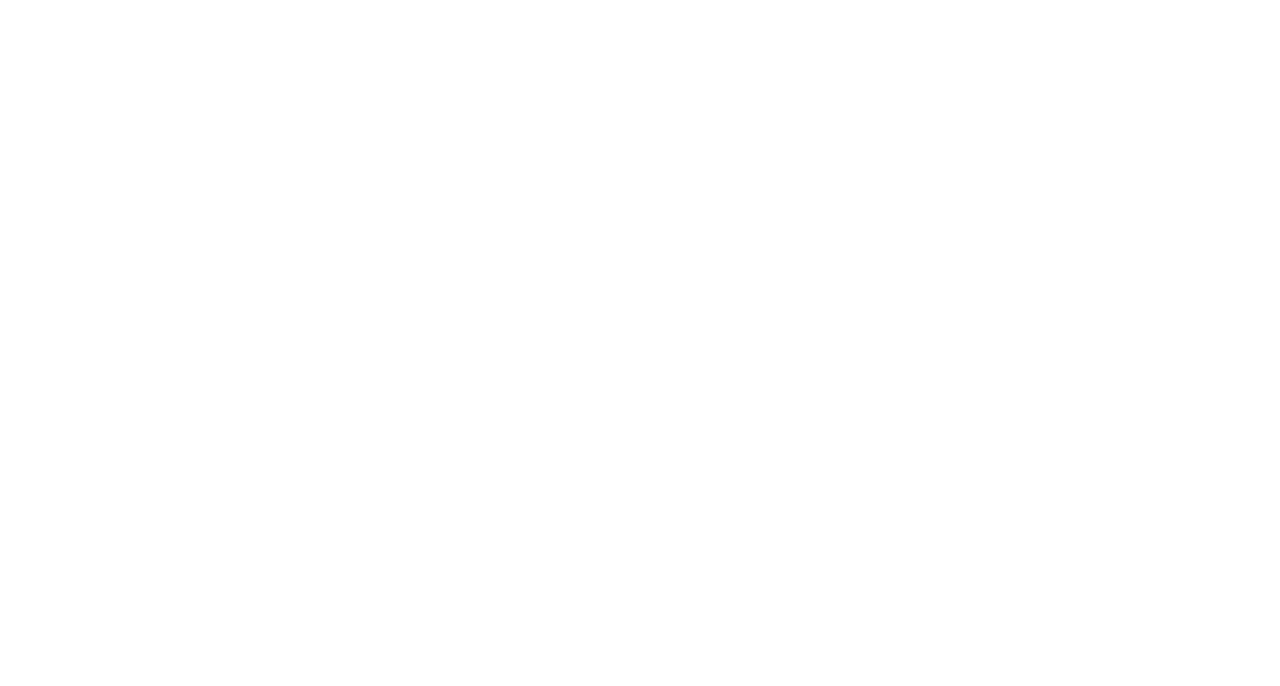
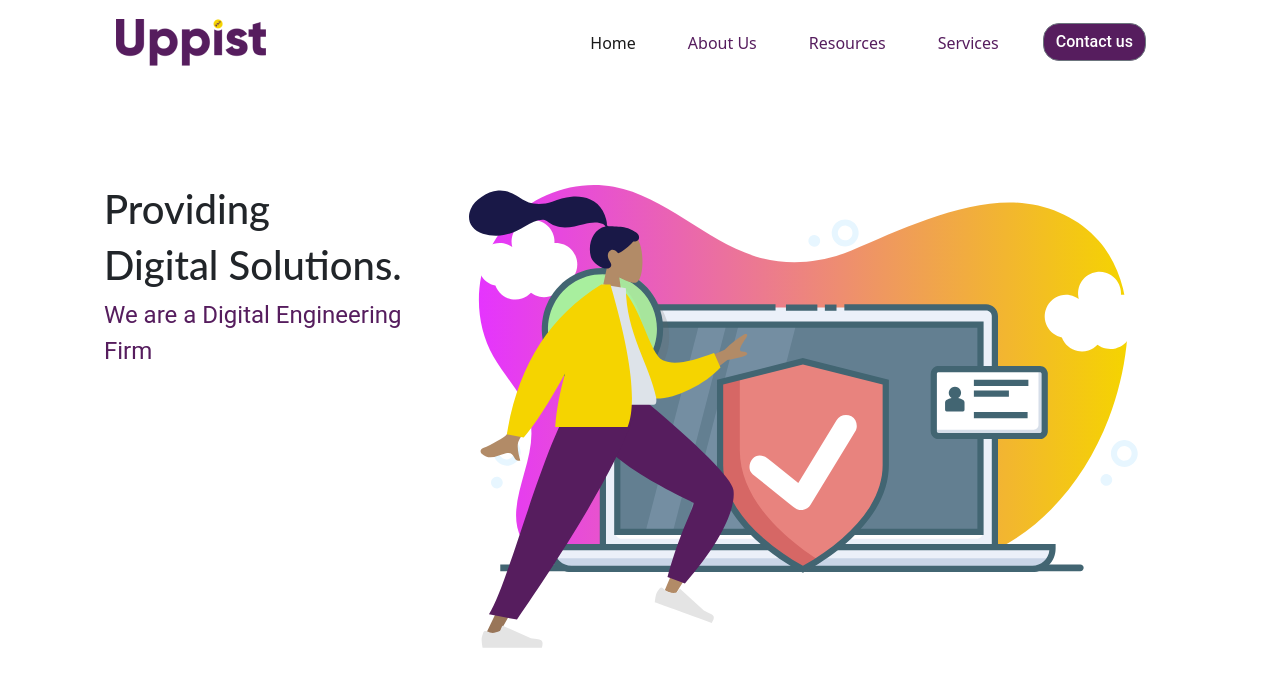
Before and after one commit to edehvictor/TECHTOR, a plain HTML site: page index.html in a window 1280 px wide. Drawn offline with Linux system fonts and the light colour scheme.

Commit message:
Finish the navbar

```diff
--- a/assets/css/style.css
+++ b/assets/css/style.css
@@ -0,0 +1,90 @@
+* {
+    box-sizing: border-box;
+
+}
+
+body {
+    margin: 0;
+    padding: 0;
+}
+
+/* .utilities */
+.overall-padding {
+    padding: 0 6.5rem;
+}
+
+/* Nav-section */
+.header-section {
+    background: #FFFFFF;
+    height: 100vh;
+}
+
+.navbar {
+    padding: 1.18775rem 6.5rem;
+    vertical-align: middle;
+    /* border: 1px solid green; */
+}
+
+.collapse {
+    justify-content: flex-end;
+}
+
+.nav-link-btn {
+    background: #561D5E;
+    font-family: Roboto;
+    font-size: 1rem;
+    font-weight: 500;
+    letter-spacing: 0em;
+}
+
+.nav-link-btn:hover {
+    background: #F5D400;
+}
+
+.nav-link {
+
+  color:#561D5E ;
+}
+
+.nav-item {
+    padding: 0 1.125rem;
+}
+
+
+/* hero-section */
+.hero-section {
+    padding-top: 6.25rem;
+}
+
+.illusration-image {
+    width: 42.163125rem;
+}
+
+.illus-details {
+    font-family: Lato;
+    font-size: 3rem;
+    font-weight: 700;
+}
+
+.illus-details-2 {
+    font-family: Roboto;
+    font-size: 1.5rem;
+    font-weight: 400;
+   color: #561D5E;
+
+}
+
+
+@media screen and (max-width:62rem) {
+    .collapse {
+        background-color: #561D5E;
+    }
+
+    .nav-link {
+        color: #FFFFFF;
+    }
+
+    .nav-link-btn {
+        display: none;
+    }
+}
--- a/index.html
+++ b/index.html
@@ -1,5 +1,6 @@
 <!DOCTYPE html>
 <html lang="en">
+
 <head>
     <meta charset="UTF-8">
     <meta http-equiv="X-UA-Compatible" content="IE=edge">
@@ -13,7 +14,84 @@
     <link rel="stylesheet" href="assets/css/style.css">
     <title>Upsite</title>
 </head>
+
 <body>
+    <!-- hero section -->
+    <section class="header-section">
+        <nav class="navbar navbar-expand-lg ">
+            <div class="container-fluid">
+                <div class="logo-brand">
+                    <a class="navbar-brand" href="#">
+                        <img src="assets/images/Asset 2@4xDARK 1.png" alt="logo">
+                    </a>
+                </div>
+
+                <!-- Responsive toggler -->
+                <button class="navbar-toggler" type="button" data-bs-toggle="collapse" data-bs-target="#navbarNav"
+                    aria-controls="navbarNav" aria-expanded="false" aria-label="Toggle navigation">
+                    <span class="navbar-toggler-icon"></span>
+                </button>
+
+                <div class="collapse navbar-collapse" id="navbarNav ">
+                    <ul class="navbar-nav ">
+                        <li class="nav-item">
+                            <a class="nav-link active" aria-current="page" href="#">Home</a>
+                        </li>
+                        <li class="nav-item">
+                            <a class="nav-link" href="#">About Us</a>
+                        </li>
+                        <li class="nav-item">
+                            <a class="nav-link" href="#">Resources</a>
+                        </li>
+                        <li class="nav-item">
+                            <a class="nav-link" href="#">Services</a>
+                        </li>
+                        <li class="nav-item">
+                            <form class="">
+
+                                <button type="button" class="btn btn-secondary rounded-4 nav-link-btn">Contact
+                                    us</button>
+                            </form>
+                        </li>
+                    </ul>
+                </div>
+            </div>
+        </nav>
+        <!-- hero-section -->
+        <div class="hero-section overall-padding">
+            <div class="hero-content ">
+                <div class="row ">
+                    <div class="illustration-text col-lg-4">
+                        <div class="illus-details">
+                            <div>
+                                <h1>Providing </h1>
+                            </div>
+                            <div>
+                                <h1>Digital Solutions.</h1>
+                            </div>
+                        </div>
+                       <span  class="illus-details-2"> We are a Digital Engineering Firm</span>
+                    </div>
+
+                    <div class="illustration-image-box col-lg-8">
+                        <img class="illusration-image" src="assets/images/illustration.svg" alt="illustration image">
+                    </div>
+
+                </div>
+
+
+            </div>
+
+
+
+
+
+        </div>
+    </section>
+
+
+
     <script src="assets/js/bootstrap.bundle.min.js"></script>
 </body>
+
 </html>
```
Also changed, not shown: assets/images/Asset 2@4xDARK 1.png (added).
